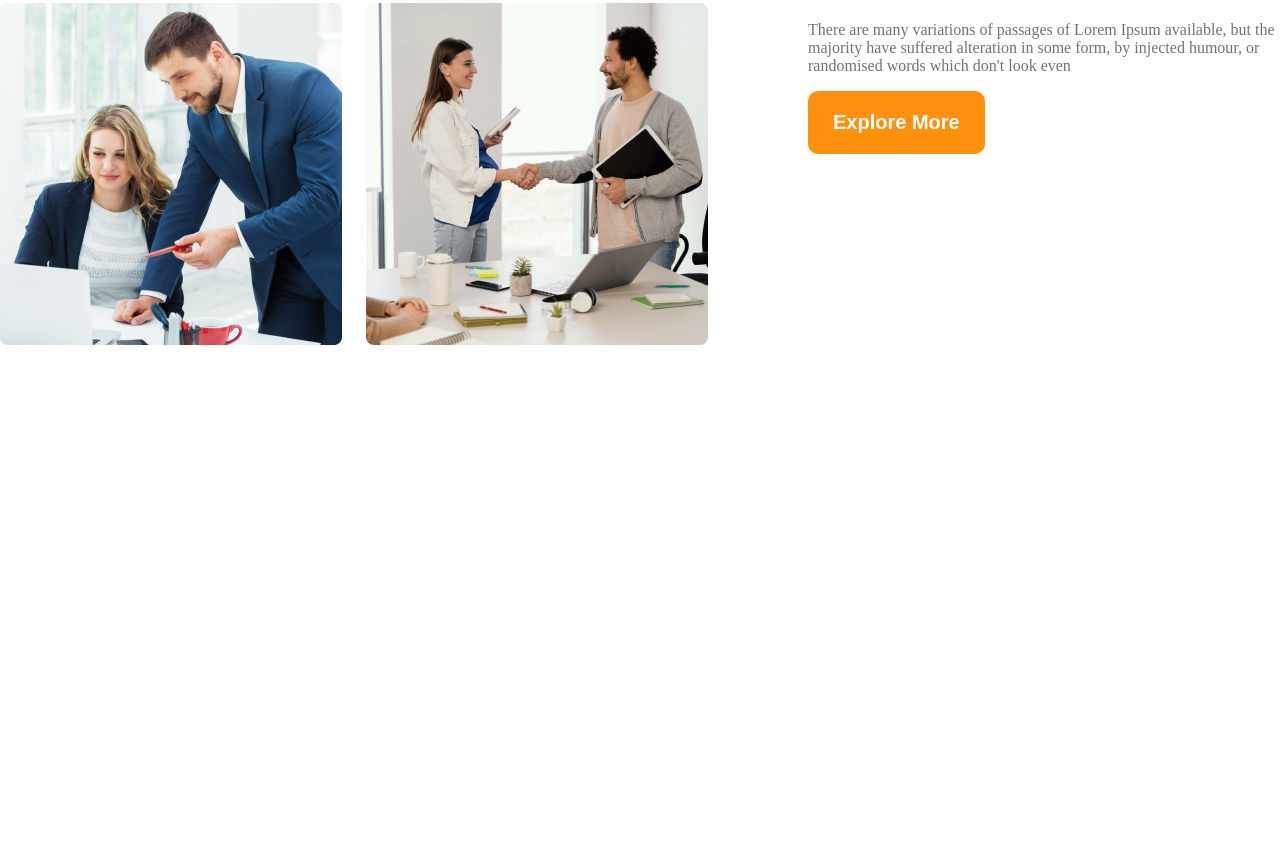
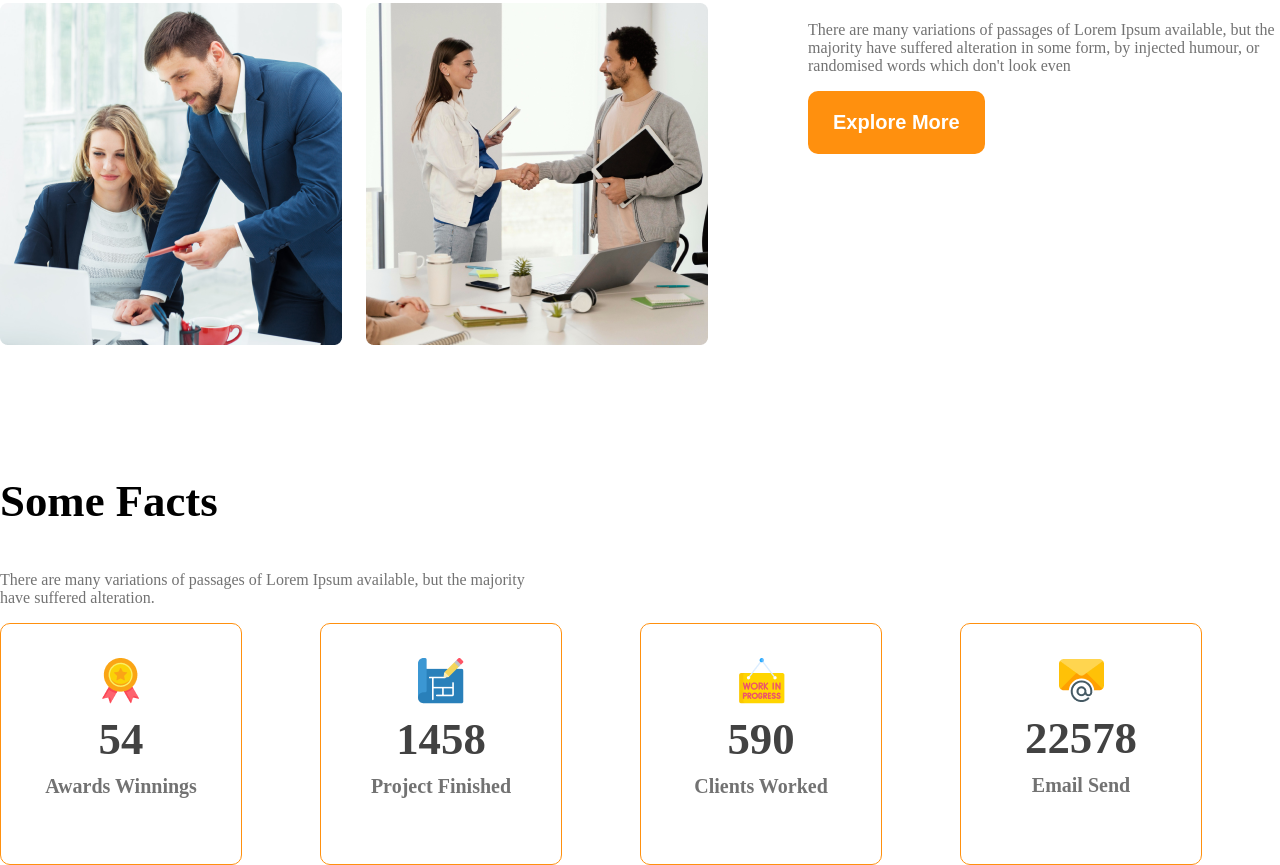
Before and after one commit to sukanta022/ph_tasks, a plain HTML site: page g3-architects-resources/index.html in a window 1280 px wide. Shown: the part 1667-2532 px from the top of the page. Before the commit the page ends 2012 px from the top, so only its background shows below. Drawn offline with nearby package versions, Linux system fonts and the light colour scheme.

Commit message:
added some facts section

```diff
--- a/g3-architects-resources/index.html
+++ b/g3-architects-resources/index.html
@@ -36,9 +36,44 @@
                 <img src="images/team4.png" alt="">
             </div>
             <div class="team-features">
-                <h3 class="feature-title"> <span id="quick-list" class="dark02">Quick list</span> of Our <span id="features">Features</span></h3>
+                <h3 class="section-title"> <span id="quick-list" class="dark02">Quick list</span> of Our <span id="features">Features</span></h3>
                 <p class="feature-description dark03">There are many variations of passages of Lorem Ipsum available, but the majority have suffered alteration in some form, by injected humour, or randomised words which don't look even</p>
                 <button class="btn-primary btn-primary-res ">Explore More</button>
+            </div>
+        </section>
+
+        <section class="some-facts">
+            <h3 class="section-title section-title-res">Some Facts</h3>
+            <p class="dark03 fact-description">There are many variations of passages of Lorem Ipsum available, but the majority have suffered alteration.</p>
+            <div class="facts-containers">
+                <div class="fact">
+                    <div>
+                        <img src="images/icons/ribon.png" alt="">
+                        <h4 class="fact-number dark02">54</h4>
+                        <h5 class="fact-name dark03">Awards Winnings</h5>
+                    </div>
+                </div>
+                <div class="fact">
+                    <div>
+                        <img src="images/icons/projects.png" alt="">
+                        <h4 class="fact-number dark02">1458</h4>
+                        <h5 class="fact-name dark03">Project Finished</h5>
+                    </div>
+                </div>
+                <div class="fact">
+                    <div>
+                        <img src="images/icons/customers.png" alt="">
+                        <h4 class="fact-number dark02">590</h4>
+                        <h5 class="fact-name dark03">Clients Worked</h5>
+                    </div>
+                </div>
+                <div class="fact">
+                    <div>
+                        <img src="images/icons/email.png" alt="">
+                        <h4 class="fact-number dark02">22578</h4>
+                        <h5 class="fact-name dark03">Email Send</h5>
+                    </div>
+                </div>
             </div>
         </section>
     </main>
--- a/g3-architects-resources/styles/g3_styles.css
+++ b/g3-architects-resources/styles/g3_styles.css
@@ -27,6 +27,11 @@
 
 .display-flex{
     display: flex;
+}
+
+.section-title{
+    font-size: 2.8rem;
+    font-weight: 700;
 }
 
 .btn-primary{
@@ -113,9 +118,6 @@ body{
     margin-left: 100px;
 }
 
-.feature-title{
-    font-size: 2.8rem;
-}
 
 #quick-list{
     font-weight: 500;
@@ -124,6 +126,37 @@ body{
     color: #FF900E;
 }
 
+/* some-facts section design */
+
+.facts-containers{
+    display: grid;
+    grid-template-columns: repeat(4, 1fr);
+}
+.fact{
+    border: 1px solid #FF900E;
+    width: 240px;
+    height: 240px;
+    border-radius: 10px;
+    display: flex;
+    text-align: center;
+    flex-direction: column;
+    justify-content: center;
+    align-items: center;
+}
+.fact-number{
+    font-size: 2.8rem;
+    font-weight: 600;
+    margin-top: 5px;
+    margin-bottom: 10px;
+}
+.fact-name{
+    font-weight: 600;
+    font-size: 1.25rem;
+    margin-top: 10px;
+}
+.fact-description{
+    max-width: 540px;
+}
 
 /* small size device */
 @media screen and (max-width:576px){
@@ -134,8 +167,12 @@ body{
         flex-direction: column;
     }
 
-    .team-img-container{
+    .team-img-container, .facts-containers{
         grid-template-columns: repeat(1,1fr);
+    }
+    .facts-containers{
+        justify-items: center;
+        gap: 24px;
     }
     .team-features{
         margin-left: 10px;
@@ -154,4 +191,16 @@ body{
     .btn-primary-res{
         margin-left: 180px ;
     }
+    .some-facts{
+        margin-top: 80px;
+    }
+    .facts-containers{
+        grid-template-columns: repeat(2,1fr);
+        justify-items: center;
+        gap: 24px;
+        margin-top: 20px;
+    }
+    .section-title-res, .fact-description{
+        margin-left: 105px;
+    }
 }
```
